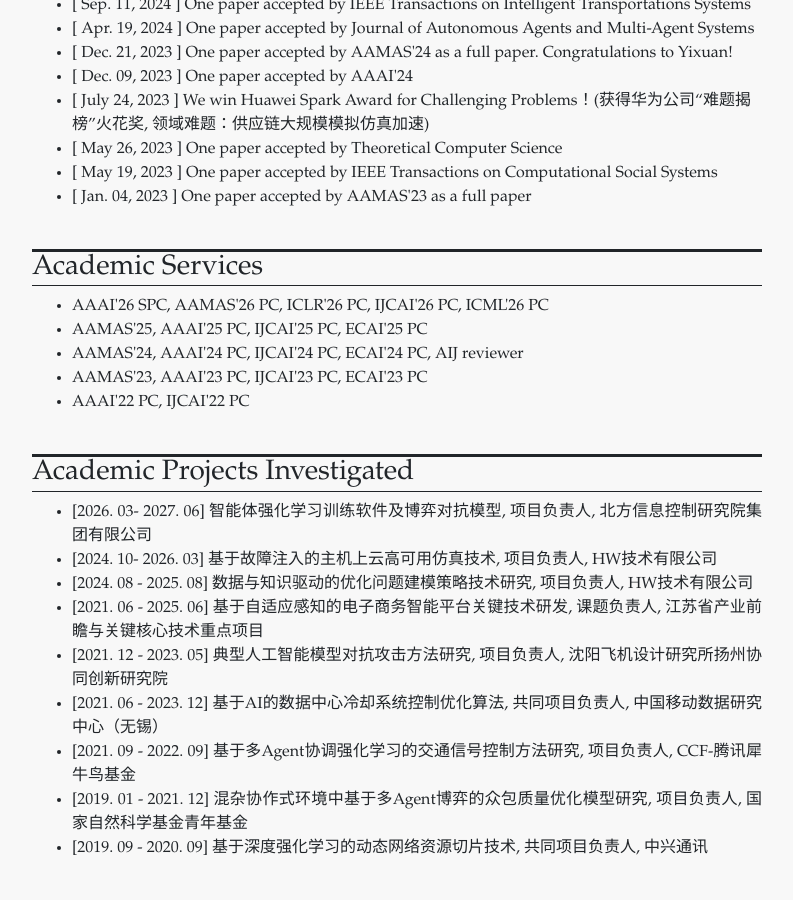
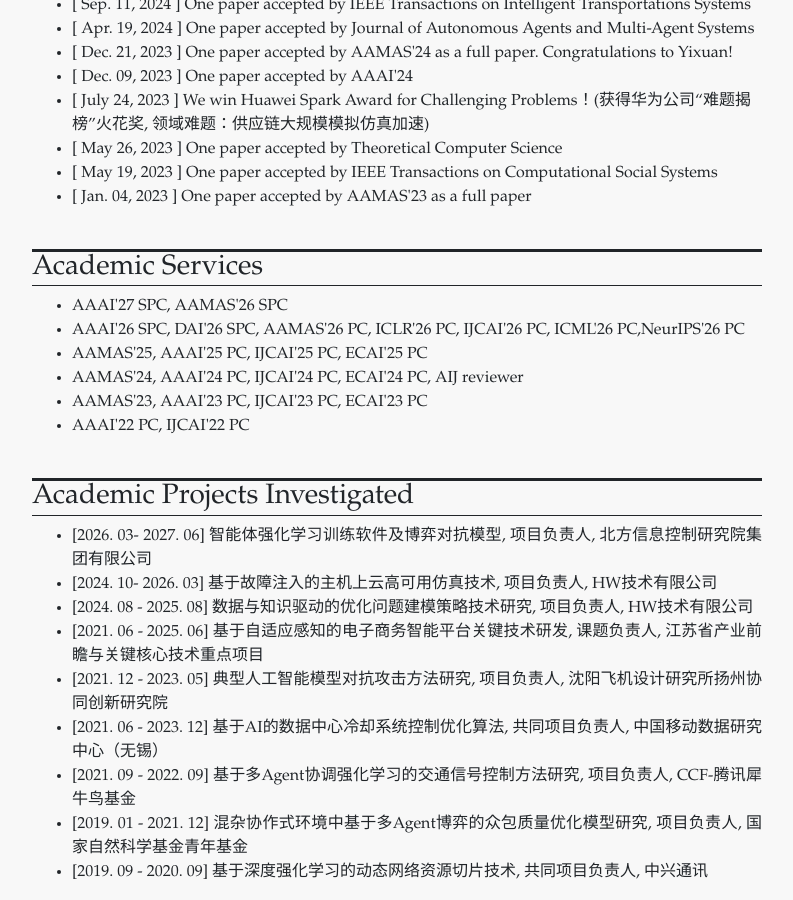
Before and after one commit to wanyuanwang/wanyuanwang.github.io, a Jekyll site: the page built from index.html, in a window 1280 px wide and 900 px high, scrolled down 1344 px. Shown: the whole window, without its empty margins (243-1036 px from the left). Built offline with Jekyll 4.4.1, drawn with Linux system fonts in a browser that asks for light colours; before the commit the page ends 2220 px from its top, so only the background shows below that.

Commit message:
Update committee_member.yml

```diff
--- a/_data/committee_member.yml
+++ b/_data/committee_member.yml
@@ -1,4 +1,5 @@
-- name : AAAI'26 SPC, AAMAS'26 PC, ICLR'26 PC, IJCAI'26 PC, ICML'26 PC
+- name : AAAI'27 SPC, AAMAS'26 SPC
+- name : AAAI'26 SPC, DAI'26 SPC, AAMAS'26 PC, ICLR'26 PC, IJCAI'26 PC, ICML'26 PC,NeurIPS'26 PC
 - name : AAMAS'25, AAAI'25 PC, IJCAI'25 PC, ECAI'25 PC
 - name : AAMAS'24, AAAI'24 PC, IJCAI'24 PC, ECAI'24 PC, AIJ reviewer
 - name : AAMAS'23, AAAI'23 PC, IJCAI'23 PC, ECAI'23 PC
```
